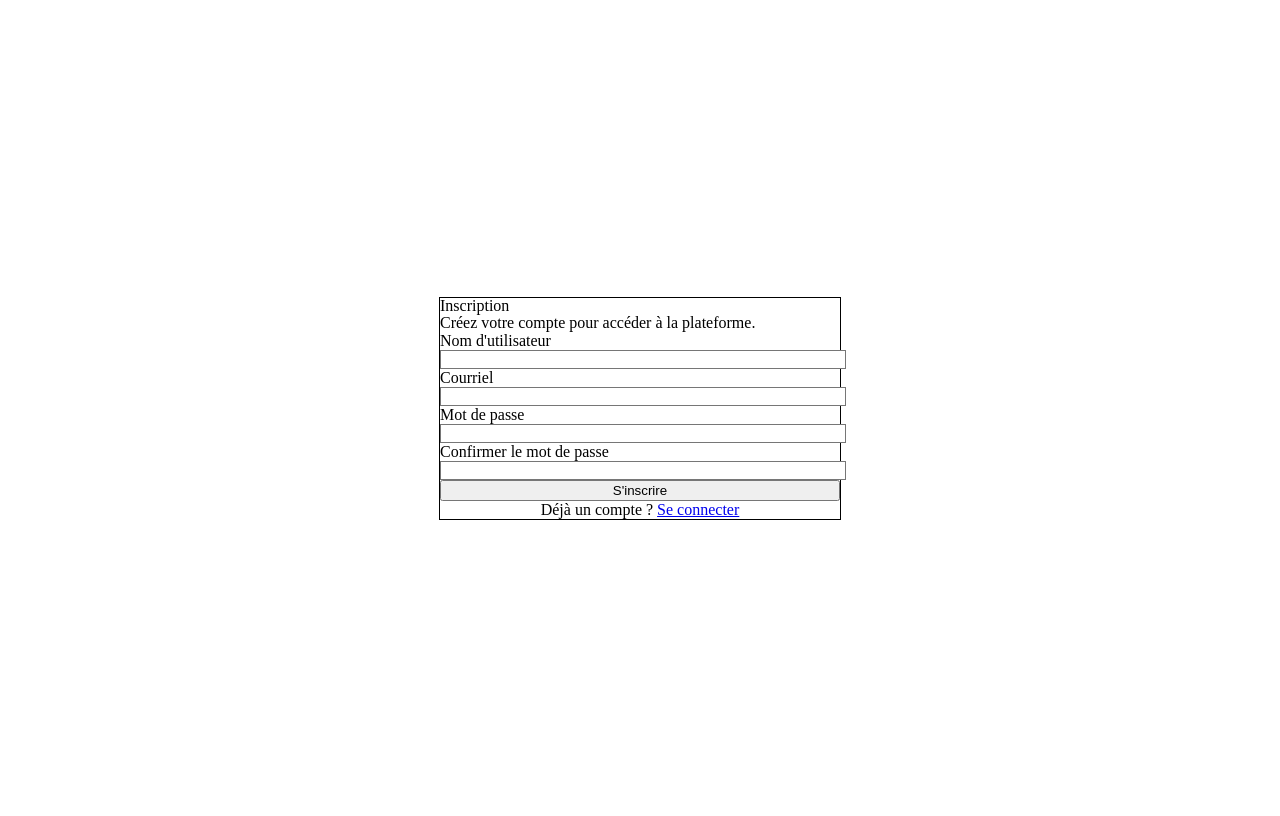
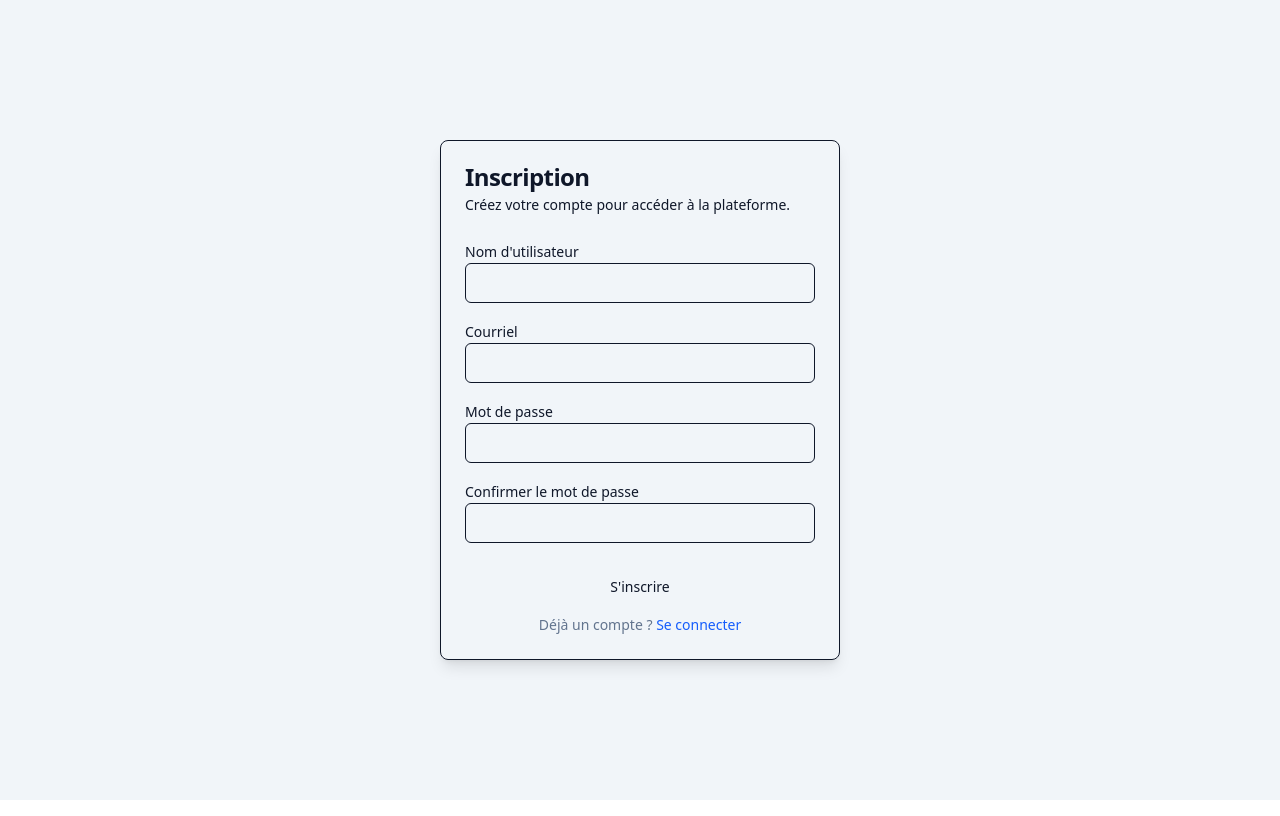
Before and after one commit to Edtaurial/moissonneur_frontend, a React (Vite) app: page /register in a window 1280 px wide. Built offline with nearby package versions, Linux system fonts and the light colour scheme.

Commit message:
ajout des styles

```diff
--- a/src/index.css
+++ b/src/index.css
@@ -1,3 +1,82 @@
 @tailwind base;
 @tailwind components;
 @tailwind utilities;
+
+@layer base {
+  :root {
+    --background: 0 0% 100%;
+    --foreground: 222 47% 11%;
+    --card: 0 0% 100%;
+    --card-foreground: 222 47% 11%;
+    --popover: 0 0% 100%;
+    --popover-foreground: 222 47% 11%;
+    --primary: 142 71% 45%;
+    --primary-foreground: 0 0% 100%;
+    --secondary: 210 40% 96%;
+    --secondary-foreground: 222 47% 11%;
+    --muted: 210 40% 96%;
+    --muted-foreground: 215 16% 47%;
+    --accent: 142 71% 45%;
+    --accent-foreground: 0 0% 100%;
+    --destructive: 0 84% 60%;
+    --destructive-foreground: 0 0% 100%;
+    --border: 214 32% 91%;
+    --input: 214 32% 91%;
+    --ring: 142 71% 45%;
+    --radius: 0.75rem;
+    --chart-1: 142 71% 45%;
+    --chart-2: 160 84% 39%;
+    --chart-3: 158 64% 52%;
+    --chart-4: 142 52% 67%;
+    --chart-5: 142 32% 82%;
+  }
+}
+
+@layer base {
+  * {
+    border-color: hsl(var(--border));
+  }
+  body {
+    background-color: hsl(var(--background));
+    color: hsl(var(--foreground));
+    font-feature-settings: "rlig" 1, "calt" 1;
+  }
+}
+
+/* Smooth animations */
+@layer utilities {
+  .animate-fade-in {
+    animation: fadeIn 0.5s ease-out;
+  }
+
+  @keyframes fadeIn {
+    from {
+      opacity: 0;
+      transform: translateY(10px);
+    }
+    to {
+      opacity: 1;
+      transform: translateY(0);
+    }
+  }
+}
+
+/* Custom scrollbar */
+::-webkit-scrollbar {
+  width: 10px;
+  height: 10px;
+}
+
+::-webkit-scrollbar-track {
+  background: hsl(var(--muted));
+  border-radius: 5px;
+}
+
+::-webkit-scrollbar-thumb {
+  background: linear-gradient(to bottom, hsl(var(--primary)), hsl(var(--accent)));
+  border-radius: 5px;
+}
+
+::-webkit-scrollbar-thumb:hover {
+  background: linear-gradient(to bottom, hsl(var(--accent)), hsl(var(--primary)));
+}
--- a/src/main.tsx
+++ b/src/main.tsx
@@ -4,6 +4,7 @@ import { Provider } from 'react-redux';
 import { store } from './store/store';
 import App from "./App";
 import './index.css'
+import './styles/global.css'
 
 
 // createRoot(document.getElementById('root')).render(
--- a/src/pages/Details.tsx
+++ b/src/pages/Details.tsx
@@ -5,7 +5,6 @@ import { Button } from "@/components/ui/button";
 import { Card, CardContent, CardHeader, CardTitle } from "@/components/ui/card";
 import { ArrowLeft, Calendar, Link as LinkIcon, Building, Download } from 'lucide-react';
 import { JeuDeDonnees } from '@/store/donneesSlice';
-import html2canvas from 'html2canvas';
 import jsPDF from 'jspdf';
 
 export default function DataDetails() {
@@ -32,8 +31,38 @@ export default function DataDetails() {
 
   const handleExportPDF = async () => {
     if (!contentRef.current || !data) return;
+    try {
+      // Create a style element to override oklch colors with fallbacks
+      const styleEl = document.createElement('style');
+      styleEl.textContent = `
+        * {
+          color: #1f2937 !important;
+          background-color: transparent !important;
+          border-color: #e5e7eb !important;
+        }
+        body { background-color: #ffffff !important; }
+      `;
+      document.head.appendChild(styleEl);
 
-    const canvas = await html2canvas(contentRef.current, { scale: 2, backgroundColor: '#ffffff' });
+      // Wrap content to prevent oklch() CSS parsing errors
+      const wrapper = document.createElement('div');
+      wrapper.style.backgroundColor = '#ffffff';
+      wrapper.innerHTML = contentRef.current.innerHTML;
+
+      // Temporarily append to DOM for html2canvas to render
+      document.body.appendChild(wrapper);
+
+      const { default: html2canvas } = await import('html2canvas');
+      const canvas = await html2canvas(wrapper, {
+        scale: 2,
+        backgroundColor: '#ffffff',
+        useCORS: true,
+        allowTaint: true,
+      });
+
+      document.body.removeChild(wrapper);
+      document.head.removeChild(styleEl);
+
       const imgData = canvas.toDataURL('image/png');
       const pdf = new jsPDF('p', 'mm', 'a4');
       const pdfWidth = pdf.internal.pageSize.getWidth();
@@ -51,6 +80,10 @@ export default function DataDetails() {
       pdf.addImage(imgData, 'PNG', 10, 35, pdfWidth - 20, pdfHeight);
 
       pdf.save(`fiche_${data.id}.pdf`);
+    } catch (error) {
+      console.error('Erreur PDF', error);
+      alert("Échec de l'export PDF. Consulte la console pour le détail.");
+    }
   };
 
   if (loading) return <div className="p-8">Chargement...</div>;
@@ -62,7 +95,7 @@ export default function DataDetails() {
         <Button variant="ghost" onClick={() => navigate(-1)} className="gap-2 pl-0 hover:bg-transparent">
             <ArrowLeft size={16} /> Retour
         </Button>
-        <Button variant="outline" onClick={handleExportPDF} className="gap-2">
+        <Button variant="outline" onClick={handleExportPDF} className="gap-2 cursor-pointer hover:cursor-pointer">
             <Download size={16} /> Exporter la fiche
         </Button>
       </div>
--- a/src/pages/ListeDonnees.tsx
+++ b/src/pages/ListeDonnees.tsx
@@ -8,6 +8,7 @@ import { Card, CardContent, CardHeader, CardTitle } from "@/components/ui/card";
 import { Button } from "@/components/ui/button";
 import { Select, SelectContent, SelectItem, SelectTrigger, SelectValue } from "@/components/ui/select";
 import { Search, Eye } from 'lucide-react';
+import { color } from 'html2canvas/dist/types/css/types/color';
 
 export default function DataList() {
   const dispatch = useDispatch<AppDispatch>();
@@ -43,7 +44,7 @@ export default function DataList() {
       <h1 className="text-3xl font-bold text-slate-800">Catalogue de Données</h1>
 
       {/* --- Correction Layout : Utilisation de Grid au lieu de Flex pour un meilleur espacement --- */}
-      <div className="bg-white p-6 rounded-lg shadow-sm border border-slate-200 mb-6 relative z-10">
+      <div style={{marginBottom: '100px' }}>
         <div className="grid grid-cols-1 md:grid-cols-12 gap-6 items-center">
 
           {/* Barre de Recherche (prend 5 colonnes) */}
--- a/src/pages/Login.tsx
+++ b/src/pages/Login.tsx
@@ -1,9 +1,8 @@
 import React, { useState } from 'react';
-import { useNavigate } from 'react-router-dom';
+import { useNavigate, Link } from 'react-router-dom';
 import { useDispatch } from 'react-redux';
 import { login } from '../store/authentificationSlice';
 import api from '../services/api';
-import { Link } from 'react-router-dom';
 
 // Imports ShadCN (vérifie les chemins si tes composants sont ailleurs)
 import { Button } from "@/components/ui/button"
@@ -61,7 +60,7 @@ export default function Login() {
 
   return (
     <div className="flex items-center justify-center min-h-screen bg-slate-100">
-      <Card className="w-[350px] shadow-lg">
+      <Card className="w-[400px] shadow-lg">
         <CardHeader>
           <CardTitle className="text-2xl">Connexion</CardTitle>
           <CardDescription>Accédez à votre espace de données.</CardDescription>
@@ -84,6 +83,7 @@ export default function Login() {
                   placeholder="Ex: admin"
                   value={username}
                   onChange={e => setUsername(e.target.value)}
+                  className="h-10"
                   required
                 />
               </div>
@@ -96,25 +96,27 @@ export default function Login() {
                   placeholder="••••••••"
                   value={password}
                   onChange={e => setPassword(e.target.value)}
+                  className="h-10"
                   required
                 />
               </div>
             </div>
           </CardContent>
           <CardFooter className="flex justify-between">
-            <Button variant="ghost" type="button" onClick={() => {setUsername(''); setPassword('')}}>
+            <Button variant="ghost" type="button" onClick={() => {setUsername(''); setPassword('')}} className="cursor-pointer hover:cursor-pointer">
               Effacer
             </Button>
-            <Button type="submit" disabled={loading}>
+            <Button type="submit" disabled={loading} className="cursor-pointer hover:cursor-pointer">
               {loading ? 'Connexion...' : 'Se connecter'}
             </Button>
-
-            <div className="text-sm text-center text-slate-500">
-             Pas de compte ? <Link to="/register" className="text-blue-600 hover:underline">S'inscrire</Link>
-            </div>
-
           </CardFooter>
         </form>
+        <div className="px-6 pb-4 text-sm text-slate-600">
+          Pas de compte ?{' '}
+          <Link to="/register" className="text-blue-600 hover:underline">
+            S'inscrire
+          </Link>
+        </div>
       </Card>
     </div>
   );
--- a/src/pages/Register.tsx
+++ b/src/pages/Register.tsx
@@ -55,23 +55,23 @@ export default function Register() {
 
             <div className="space-y-1">
               <Label htmlFor="username">Nom d'utilisateur</Label>
-              <Input id="username" value={formData.username} onChange={handleChange} required />
+              <Input id="username" value={formData.username} onChange={handleChange} required className="h-10" />
             </div>
             <div className="space-y-1">
               <Label htmlFor="email">Courriel</Label>
-              <Input id="email" type="email" value={formData.email} onChange={handleChange} required />
+              <Input id="email" type="email" value={formData.email} onChange={handleChange} required className="h-10" />
             </div>
             <div className="space-y-1">
               <Label htmlFor="password">Mot de passe</Label>
-              <Input id="password" type="password" value={formData.password} onChange={handleChange} required />
+              <Input id="password" type="password" value={formData.password} onChange={handleChange} required className="h-10" />
             </div>
             <div className="space-y-1">
               <Label htmlFor="confirmPassword">Confirmer le mot de passe</Label>
-              <Input id="confirmPassword" type="password" value={formData.confirmPassword} onChange={handleChange} required />
+              <Input id="confirmPassword" type="password" value={formData.confirmPassword} onChange={handleChange} required className="h-10" />
             </div>
           </CardContent>
           <CardFooter className="flex flex-col gap-2">
-            <Button type="submit" className="w-full" disabled={loading}>
+            <Button type="submit" className="w-full cursor-pointer hover:cursor-pointer" disabled={loading}>
               {loading ? 'Création...' : "S'inscrire"}
             </Button>
             <div className="text-sm text-center text-slate-500">
--- /dev/null
+++ b/src/styles/global.css
@@ -0,0 +1,65 @@
+/* Modern global styles with green color scheme */
+@import "tailwindcss";
+
+/* Smooth scrolling */
+html {
+  scroll-behavior: smooth;
+}
+
+/* Custom scrollbar */
+::-webkit-scrollbar {
+  width: 10px;
+}
+
+::-webkit-scrollbar-track {
+  background: #f1f5f9;
+}
+
+::-webkit-scrollbar-thumb {
+  background: linear-gradient(to bottom, #22c55e, #16a34a);
+  border-radius: 5px;
+}
+
+::-webkit-scrollbar-thumb:hover {
+  background: linear-gradient(to bottom, #16a34a, #15803d);
+}
+
+/* Modern card hover effect */
+.card-hover {
+  transition: all 0.3s cubic-bezier(0.4, 0, 0.2, 1);
+}
+
+.card-hover:hover {
+  transform: translateY(-4px);
+  box-shadow: 0 20px 25px -5px rgb(0 0 0 / 0.1), 0 8px 10px -6px rgb(0 0 0 / 0.1);
+}
+
+/* Gradient text utility */
+.gradient-text {
+  background: linear-gradient(to right, #22c55e, #10b981);
+  -webkit-background-clip: text;
+  -webkit-text-fill-color: transparent;
+  background-clip: text;
+}
+
+/* Animation utilities */
+@keyframes fadeIn {
+  from {
+    opacity: 0;
+    transform: translateY(10px);
+  }
+  to {
+    opacity: 1;
+    transform: translateY(0);
+  }
+}
+
+.animate-fade-in {
+  animation: fadeIn 0.5s ease-out;
+}
+
+/* Focus visible for accessibility */
+*:focus-visible {
+  outline: 2px solid #22c55e;
+  outline-offset: 2px;
+}
```
Also changed, not shown: src/components/Navbar.tsx (+19 -19 lines), src/pages/Statistiques.tsx (+19 -8 lines). Lines whose indentation alone changed are shown as unchanged.
